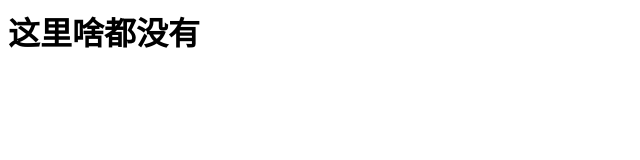
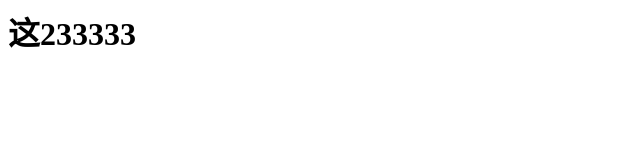
Before and after one commit to Jianjiaotufu/Jianjiaotufu.github.io, a plain HTML site: page index.html in a window 1280 px wide. Shown: the whole page, without its empty margins (0-640 px from the left). Drawn offline with Linux system fonts and the light colour scheme.

Commit message:
Update index.html

```diff
--- a/index.html
+++ b/index.html
@@ -1 +1 @@
-<h1>这里啥都没有</h1>
+<h1>这233333</h1>
```
